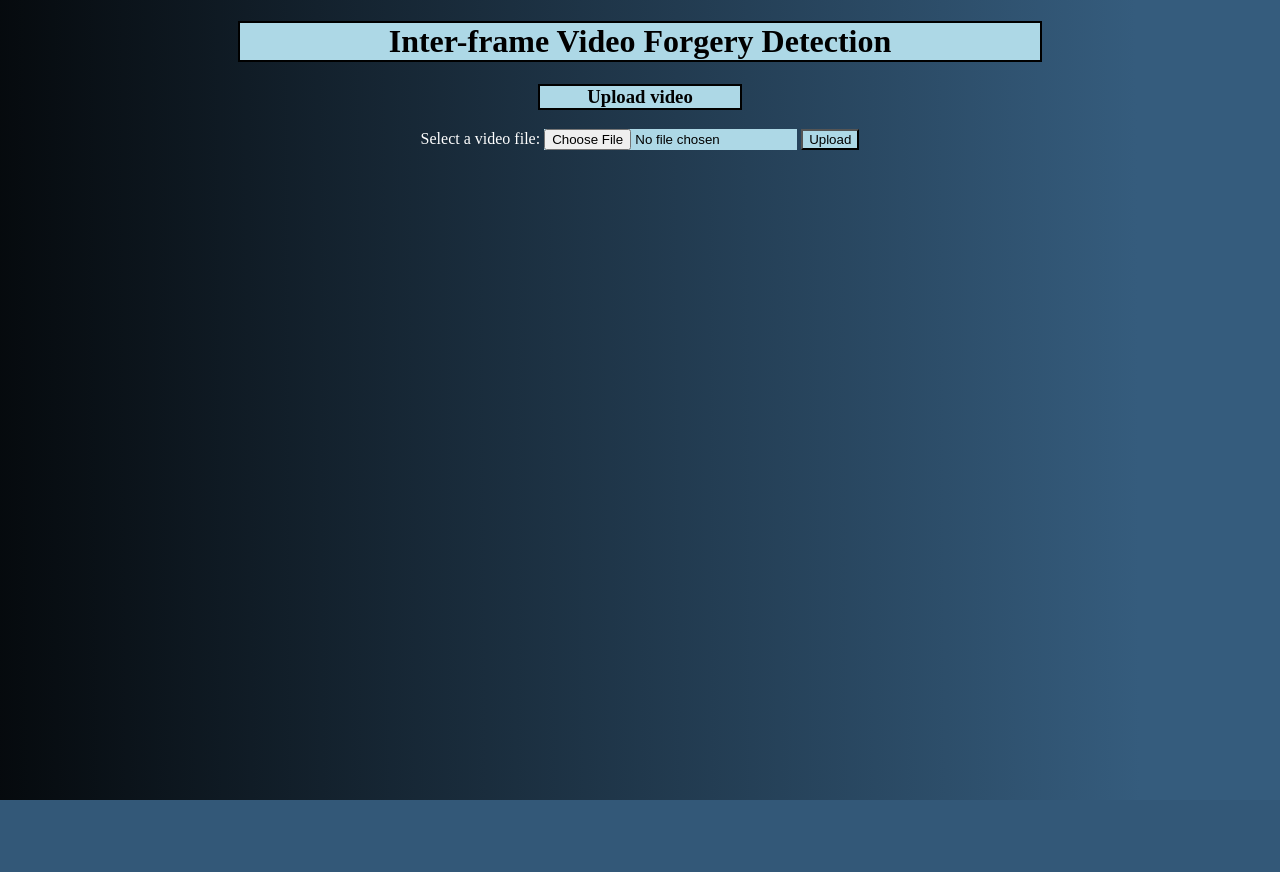
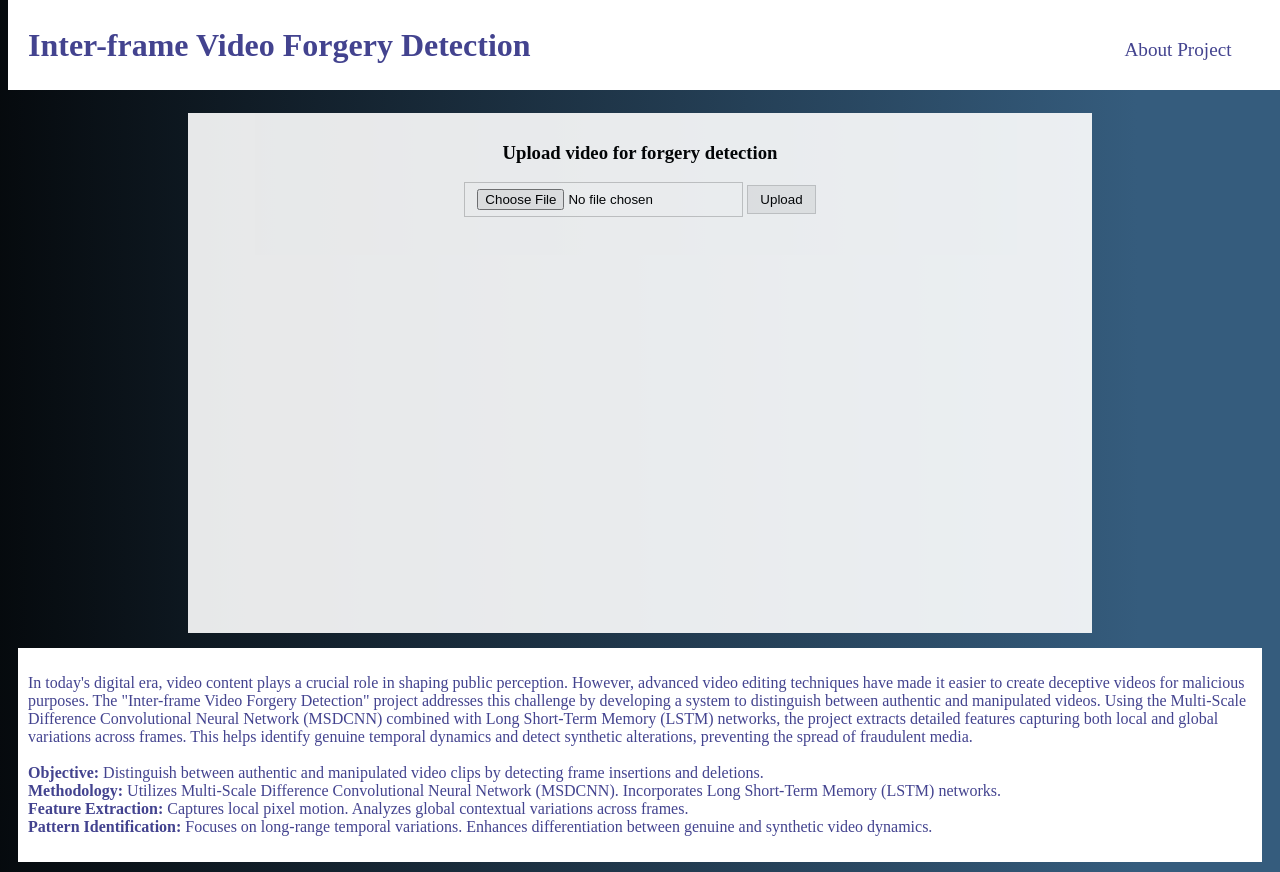
Before and after one commit to hari-preethi/Inter-frameVideoForgeryDetection, a Flask app: page / in a window 1280 px wide. Before the commit the page ends 800 px from the top, so only its background shows below. Run offline with Flask 3, Linux system fonts and the light colour scheme.

Commit message:
new file:   __pycache__/difference_msdcnn.cpython-312.pyc 	new file:   __pycache__/lstmFC.cpython-312.pyc 	new file:   __pycache__/msdcnn.cpython-312.pyc 	new file:   __pycache__/preprocess.cpython-312.pyc 	modified:   app.py 	modified:   static/index.js 	modified:   static/styles.css 	modified:   templates/index.html 	deleted:    templates/result.html 	new file:   uploads/Ruban__Kavitha.mp4 	new file:   uploads/original_test_26.avi 	modified:   static/index.js 	modified:   static/styles.css 	modified:   templates/index.html

```diff
--- a/app.py
+++ b/app.py
@@ -7,8 +7,6 @@ from tensorflow.keras.models import load_model # type: ignore
 from preprocess import video_to_grayscale
 from msdcnn import feature_fusion
 from lstmFC import reshape_to_3d
-from shap_exp import apply_shap_to_lstm
-from feature_plot import plot_features
 
 app = Flask(__name__)
 app.template_folder = 'templates'
@@ -50,18 +48,9 @@ def upload_file():
             msd_feature = preprocess_video(video_path)
             # Predict forgery
             prediction = predict_forgery(msd_feature)
-            # Paths for saving plots
-            shap_plot_path = os.path.join('static','shap_plot.png')
-            feature_plot_path = os.path.join('static','feature_plot.png')
 
-            # Generate and save SHAP plot
-
-            #apply_shap_to_lstm(lstm_model, msd_feature, shap_plot_path)
-            # Flatten and save feature plot
-            video_features_flattened = msd_feature.reshape(msd_feature.shape[0], -1)
-            plot_features(video_features_flattened, feature_plot_path)
             # Return the prediction result as JSON
-            return jsonify({'prediction': prediction, 'video_path': url_for('serve_video', filename=filename), 'shap_plot': url_for('static', filename='shap.png'), 'feature_plot': url_for('static', filename='feature_plot.png')})
+            return jsonify({'prediction': prediction, 'video_path': url_for('serve_video', filename=filename)})
     return render_template('index.html', error="No file uploaded")
 
 
--- a/static/index.js
+++ b/static/index.js
@@ -1,4 +1,5 @@
-function uploadVideo() {
+function uploadVideo()
+{
     var formData = new FormData();
     var fileInput = document.getElementById('video-upload');
     var file = fileInput.files[0];
@@ -18,17 +19,12 @@ function uploadVideo() {
                 document.getElementById('video-preview').load();
                 document.getElementById('prediction-result').innerText = response.prediction;
                 if (response.prediction >= 0.5) {
-                    document.getElementById('prediction-result-class').innerText = 'Forged';
+                    document.getElementById('prediction-result-class').innerText = 'Video is Forged';
                 } else {
-                    document.getElementById('prediction-result-class').innerText = 'Original';
+                    document.getElementById('prediction-result-class').innerText = 'Video is Original';
                 }
                 document.getElementById('video-result').style.display = 'block';
 
-                setTimeout(function() {
-                    document.getElementById('shap-plot').setAttribute('src', response.shap_plot);
-                    document.getElementById('feature-plot').setAttribute('src', response.feature_plot);
-                    document.getElementById('shap-feature-plots').style.display = 'block';
-                }, 500); // Adjust the delay if necessary
             } else {
                 console.error('Error:', xhr.status);
             }
--- a/static/styles.css
+++ b/static/styles.css
@@ -1,53 +1,87 @@
-h1{
-    border: 2px solid black;
-    background-color: lightblue;
-    color: black;
-    width: 800px;
-    text-align: center;
+header{
+    width: 100%;
+    height: 50px;
+    background-color: #ffffff;
+    display: flex;
+    justify-content: space-between;
+    align-items: center;
+    position: fixed;
+    top: 0;
+    padding: 20px;
+    color: #43438f;
+    z-index: 1000;
 }
-h3{
-    border: 2px solid black;
-    background-color: lightblue;
-    color: black;
-    width: 200px;
-    text-align: center;
+
+footer{
+    background-color: #ffffff;
+    color: #43438f;
+    padding: 10px;
+    margin: 10px;
 }
-button[type=button]:hover,input[type=file]:hover{
-    background-color:black;
-    color: white;
+
+#transbox{
+    width:70%;
+    height: 500px;
+    background-color: #ffffff;
+    opacity: 0.9;
+    margin-top: 15px;
+    margin-bottom: 15px;
+    padding:10px;
 }
-button[type=button],input[type=file]{
-    background-color:lightblue;
-    color: black;
+
+nav {
+    width: 50%;
+    max-width: 300px;
+    height: 50px;
 }
+
+nav > ul {
+    display: flex;
+    justify-content: space-evenly;
+}
+
+nav > ul > li {
+    color: #43438f;
+    margin: 0 0.2rem;
+    padding: 0.2rem;
+    display: block;
+    font-size: larger;
+}
+
+nav > ul > li:hover {
+    background-color: #babada;
+    font-size: larger;
+    color: #1b1b32;
+    cursor: pointer;
+}
+
+li > a {
+    color: inherit;
+    text-decoration: none;
+}
+
 body {
     background: linear-gradient(89.7deg, rgb(0, 0, 0) -10.7%, rgb(53, 92, 125) 88.8%);
     background-attachment: fixed;
     background-size: cover;
-}
-#prediction-result,#prediction-result-class{
-    color: rgb(167, 187, 241);
-}
-
-#selectvideo{
-    color: white;
+    padding-top: 90px;
 }
 
 #video-container {
     background-color: rgb(255, 255, 255); /* semi-transparent black */
-    box-shadow: 0 4px 8px rgba(0, 0, 0, 0.3);
+    box-shadow: 0 4px 8px black;
     border-color: white;
     width : 320px;
     height: 240px;
 }
 
-.pred{
-    border: 2px solid rgb(255, 255, 255);
-    color: black;
-    width: 100px;
-    height: 80px;
-    text-align: center;
-}
+
+  .custom-file-upload {
+    border: 1px solid #ccc;
+    display: inline-block;
+    padding: 6px 12px;
+    cursor: pointer;
+  }
 
 #loader {
     display: flex;
--- a/templates/index.html
+++ b/templates/index.html
@@ -7,14 +7,22 @@
     <title>Video Forgery Detection</title>
 </head>
 <body>
+    <header>
+        <h1 id="title">Inter-frame Video Forgery Detection</h1>
+        <nav>
+            <ul>
+              <li><a href="#aboutProject">About Project</a></li>
+            </ul>
+          </nav>
+    </header>
+
+
     <center>
-    <h1>Inter-frame Video Forgery Detection</h1>
-    <h3>Upload video</h3>
-
+        <div id="transbox">
             <form action="/upload" method="post" enctype="multipart/form-data">
-        <label for="video-upload" id="selectvideo">Select a video file:</label>
-        <input type="file" id="video-upload" name="video" accept="video/*">
-        <button type="button" onclick="uploadVideo()">Upload</button>
+                <h3>Upload video for forgery detection</h3>
+                <input type="file" id="video-upload" name="video" accept="video/*" style="border: 1px solid #ccc;display: inline-block;padding: 6px 12px;cursor: pointer;">
+                <button type="button" onclick="uploadVideo()" style="border: 1px solid #ccc;display: inline-block;padding: 6px 12px;cursor: pointer;">Upload</button>
             </form>
 
             <div id="loader" style="display: none;">
@@ -31,30 +39,29 @@
                 </div>
                 <h3>Prediction Result</h3>
                 <div class="pred">
+                    <p id="prediction-result-class"></p>
                     <p id="prediction-result"></p>
-            <p id="prediction-result-class"></p>
                 </div>
             </div>
-        <div id="shap-feature-plots" style="display: none;">
-            <table>
-                <tr>
-                    <td><h3>Features plot</h3></td>
-                </tr>
-                <tr>
-                    <td><img id="feature-plot" src="" alt="Feature Plot" style="width: 100%;"></td>
-                </tr>
-                <tr>
-                    <td><h3>SHAP plot</h3></td>
-                </tr>
-                <tr>
-                    <td><img id="shap-plot" src="" alt="SHAP Plot" style="width: 100%;"></td>
-                </tr>
-            </table>
         </div>
+    </center>
 
+
+
+    <footer>
+        <div id="aboutProject">
+            <p>In today's digital era, video content plays a crucial role in shaping public perception. However, advanced video editing techniques have made it easier to create deceptive videos for malicious purposes. The "Inter-frame Video Forgery Detection" project addresses this challenge by developing a system to distinguish between authentic and manipulated videos. Using the Multi-Scale Difference Convolutional Neural Network (MSDCNN) combined with Long Short-Term Memory (LSTM) networks, the project extracts detailed features capturing both local and global variations across frames. This helps identify genuine temporal dynamics and detect synthetic alterations, preventing the spread of fraudulent media.<br><br>
+                <strong>Objective:</strong> Distinguish between authentic and manipulated video clips by detecting frame insertions and deletions.<br>
+                <strong>Methodology:</strong> Utilizes Multi-Scale Difference Convolutional Neural Network (MSDCNN).
+                Incorporates Long Short-Term Memory (LSTM) networks.<br>
+                <strong>Feature Extraction:</strong>
+                Captures local pixel motion.
+                Analyzes global contextual variations across frames.<br>
+                <strong>Pattern Identification:</strong>
+                Focuses on long-range temporal variations.
+                Enhances differentiation between genuine and synthetic video dynamics.<br>
         </div>
-
-    </center>
+    </footer>
 
     <script src="/static/index.js"></script>
 </body>
```
Also changed, not shown: templates/result.html (deleted, +0 -12 lines), 2 other files. Lines whose indentation alone changed are shown as unchanged.
